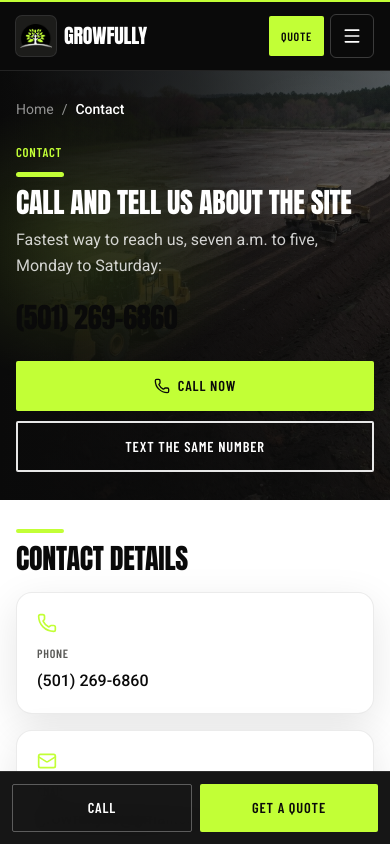
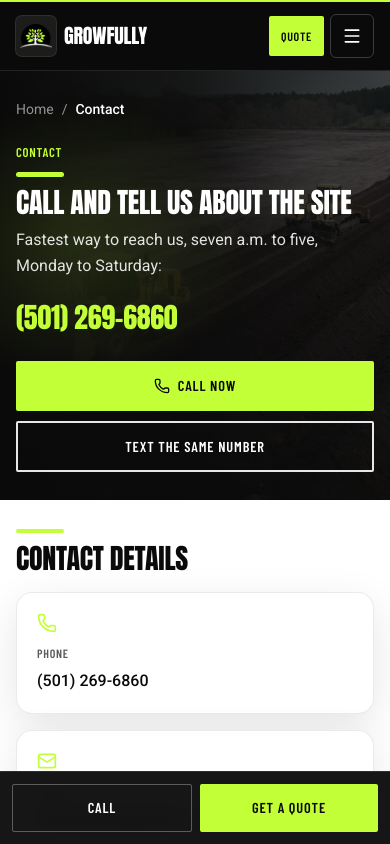
Before and after one commit to C0dex-ui/groundtruth-works, a React (Vite) app: page /contact in a window 390 px wide. Shown: the top 844 px of the page. Built offline with nearby package versions, Linux system fonts and the light colour scheme.

Commit message:
Fix hero text contrast so phone numbers and nested lead copy stay visible.

```diff
--- a/src/components/PageHero.tsx
+++ b/src/components/PageHero.tsx
@@ -71,13 +71,13 @@ export function PageHero({
             decoding="async"
             fetchPriority="high"
           />
-          {/* Readability scrim — left-weighted so copy stays clear */}
+          {/* Readability scrim — strong left/base so white copy always reads */}
           <div
-            className="absolute inset-0 bg-gradient-to-r from-ink via-ink/80 to-ink/45"
+            className="absolute inset-0 bg-gradient-to-r from-ink via-ink/88 to-ink/55"
             aria-hidden
           />
           <div
-            className="absolute inset-0 bg-gradient-to-t from-ink/70 via-ink/25 to-ink/40"
+            className="absolute inset-0 bg-gradient-to-t from-ink/80 via-ink/35 to-ink/50"
             aria-hidden
           />
           <div className="noise-fade pointer-events-none absolute inset-0" aria-hidden />
@@ -99,9 +99,13 @@ export function PageHero({
             )}
             <div className="accent-bar mt-2.5" />
             <h1 className={`heading-xl mt-3 ${onDark ? 'text-white' : 'text-ink'}`}>{title}</h1>
+            {/*
+              Nested lead content often hardcodes text-ink / text-muted (e.g. phone numbers).
+              .hero-lead-on-dark forces readable light text for all descendants.
+            */}
             <div
               className={`mt-3 text-base leading-relaxed sm:text-[1.05rem] ${
-                onDark ? 'text-white/80' : 'text-muted'
+                onDark ? 'hero-lead-on-dark' : 'text-muted'
               }`}
             >
               {lead}
--- a/src/index.css
+++ b/src/index.css
@@ -154,6 +154,26 @@
   .section-pad-hero {
     padding-block: max(1.75rem, 4%);
     padding-inline: clamp(1rem, 3.5vw, 2rem);
+  }
+
+  /*
+   * Nested lead content on photo heroes often hardcodes text-ink / text-muted.
+   * Force light, high-contrast text for every descendant.
+   */
+  .hero-lead-on-dark,
+  .hero-lead-on-dark p,
+  .hero-lead-on-dark span,
+  .hero-lead-on-dark li {
+    color: rgb(255 255 255 / 0.88) !important;
+  }
+
+  .hero-lead-on-dark a {
+    color: var(--color-accent) !important;
+  }
+
+  .hero-lead-on-dark a:hover,
+  .hero-lead-on-dark a:focus-visible {
+    color: var(--color-accent-hover) !important;
   }
 
   /* First body section after a hero: avoid a second full top pad */
--- a/src/pages/ContactPage.tsx
+++ b/src/pages/ContactPage.tsx
@@ -50,7 +50,7 @@ export function ContactPage() {
             {CONTACT_PAGE.lead}
             <a
               href={PHONE_HREF}
-              className="font-display mt-4 block text-[clamp(1.75rem,5vw,3rem)] uppercase text-ink"
+              className="font-display mt-4 block text-[clamp(1.75rem,5vw,3rem)] uppercase tracking-tight text-accent hover:text-accent-hover"
             >
               {PHONE_DISPLAY}
             </a>
--- a/src/pages/LegalPage.tsx
+++ b/src/pages/LegalPage.tsx
@@ -20,8 +20,8 @@ export function LegalPage({ kind }: { kind: LegalKind }) {
         title={doc.title}
         lead={
           <>
-            <span className="block text-sm text-muted">{doc.updated}</span>
-            <span className="mt-3 block rounded-xl border border-black/10 bg-white px-4 py-3 text-sm leading-relaxed text-muted">
+            <span className="block text-sm text-white/70">{doc.updated}</span>
+            <span className="mt-3 block rounded-xl border border-white/20 bg-ink/50 px-4 py-3 text-sm leading-relaxed text-white/80 backdrop-blur-sm">
               {doc.notice}
             </span>
           </>
--- a/src/pages/ServiceAreaPage.tsx
+++ b/src/pages/ServiceAreaPage.tsx
@@ -57,7 +57,7 @@ export function ServiceAreaPage() {
           <>
             {lead}
             {(detail?.subline || meta) && (
-              <span className="mt-3 block text-sm text-muted">
+              <span className="mt-3 block text-sm text-white/70">
                 {detail?.subline ??
                   (meta ? `${meta.county} · ${meta.drive} from Mayflower` : null)}
               </span>
```
